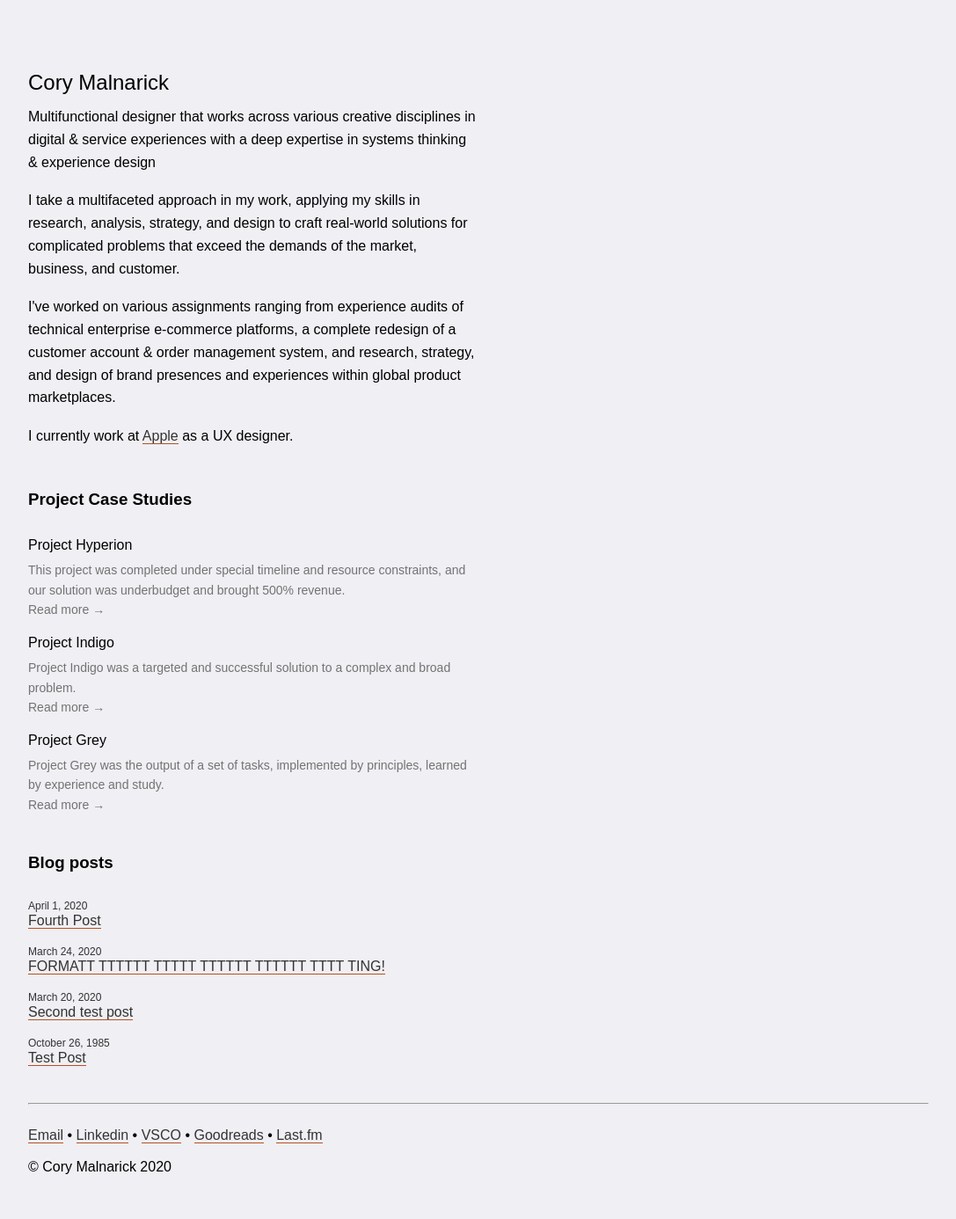
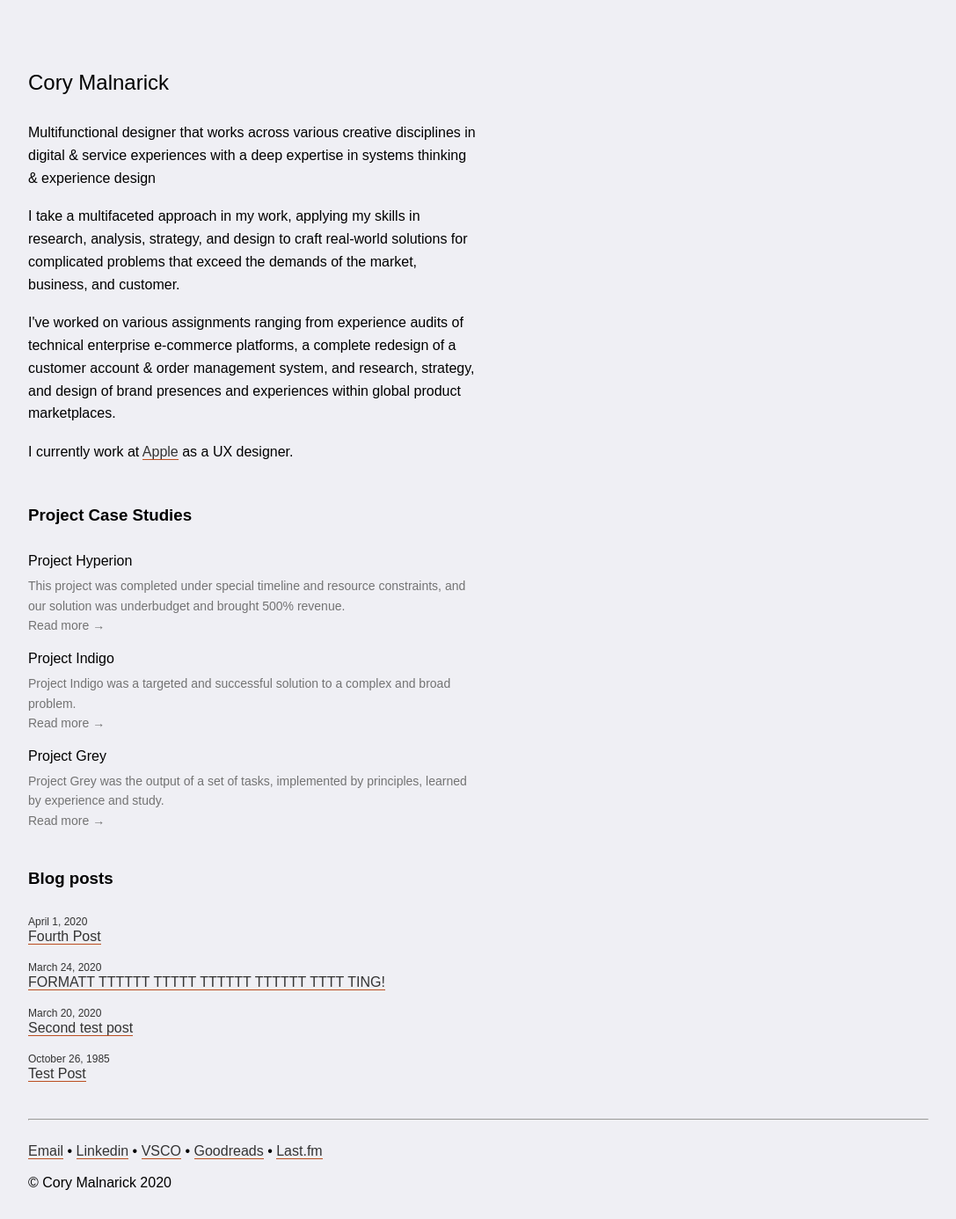
Before and after one commit to foundmonster/foundmonster.github.io, a Jekyll site: the page built from index.html, in a window 1280 px wide. Shown: the whole page at 88% size, without its empty margins (96-1183 px from the left). Built offline with Jekyll 4.4.1, drawn with Linux system fonts in a browser that asks for light colours; some web fonts are replaced.

Commit message:
added break after header

```diff
--- a/index.html
+++ b/index.html
@@ -2,7 +2,7 @@
 layout: layout
 title: Cory Malnarick
 ---
-<h2 class="headline">{{ page.title }}</h2>
+<h2 class="headline">{{ page.title }}</h2><br>
 <p>Multifunctional designer that works across various creative disciplines in digital & service experiences with a deep expertise in systems thinking & experience design</p><br>
 <p>I take a multifaceted approach in my work, applying my skills in research, analysis, strategy, and design to craft real-world solutions for complicated problems that exceed the demands of the market, business, and customer.</p><br>
 <p>I've worked on various assignments ranging from experience audits of technical enterprise e-commerce platforms, a complete redesign of a customer account & order management system, and research, strategy, and design of brand presences and experiences within global product marketplaces.</p><br>
```
